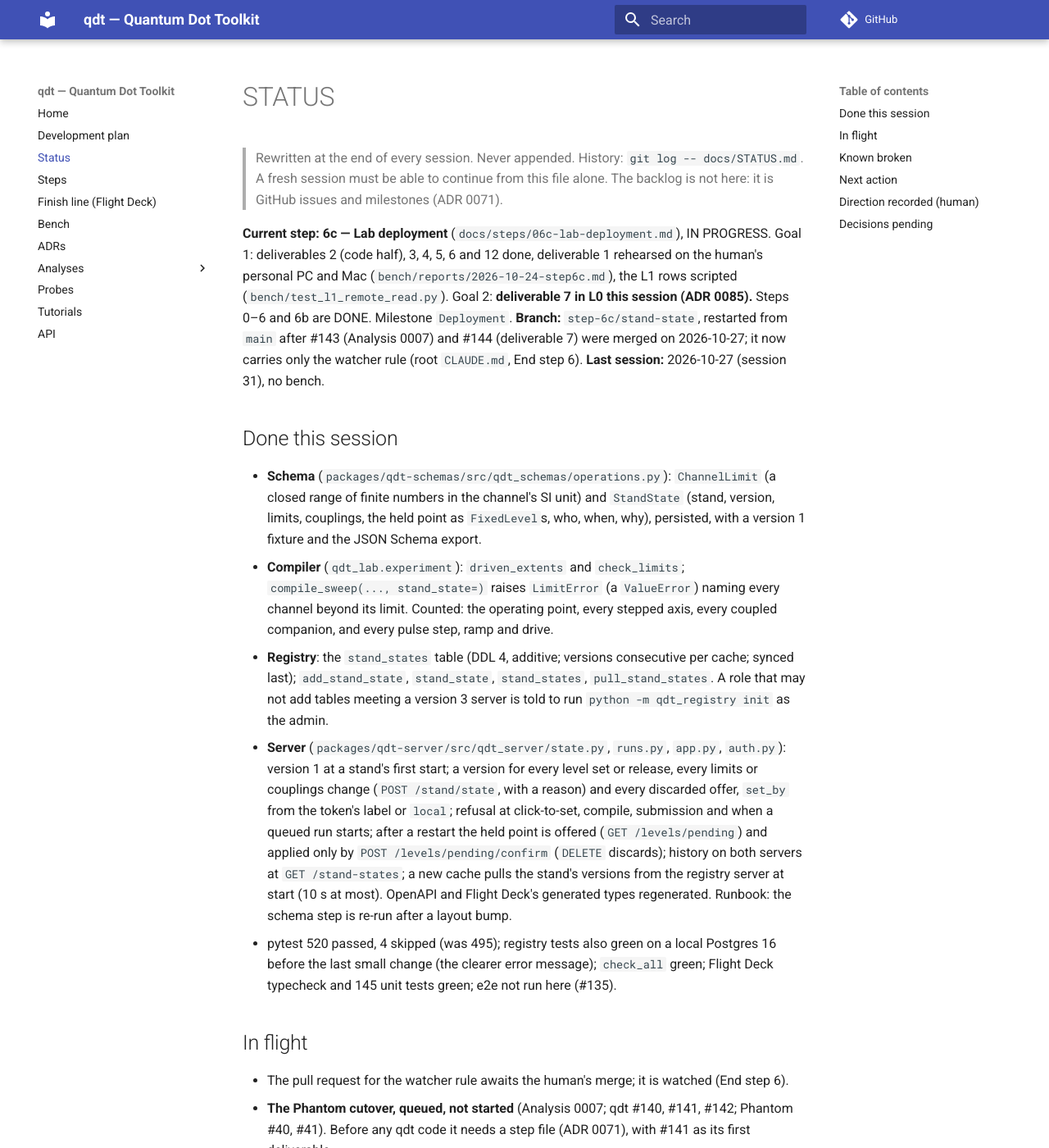
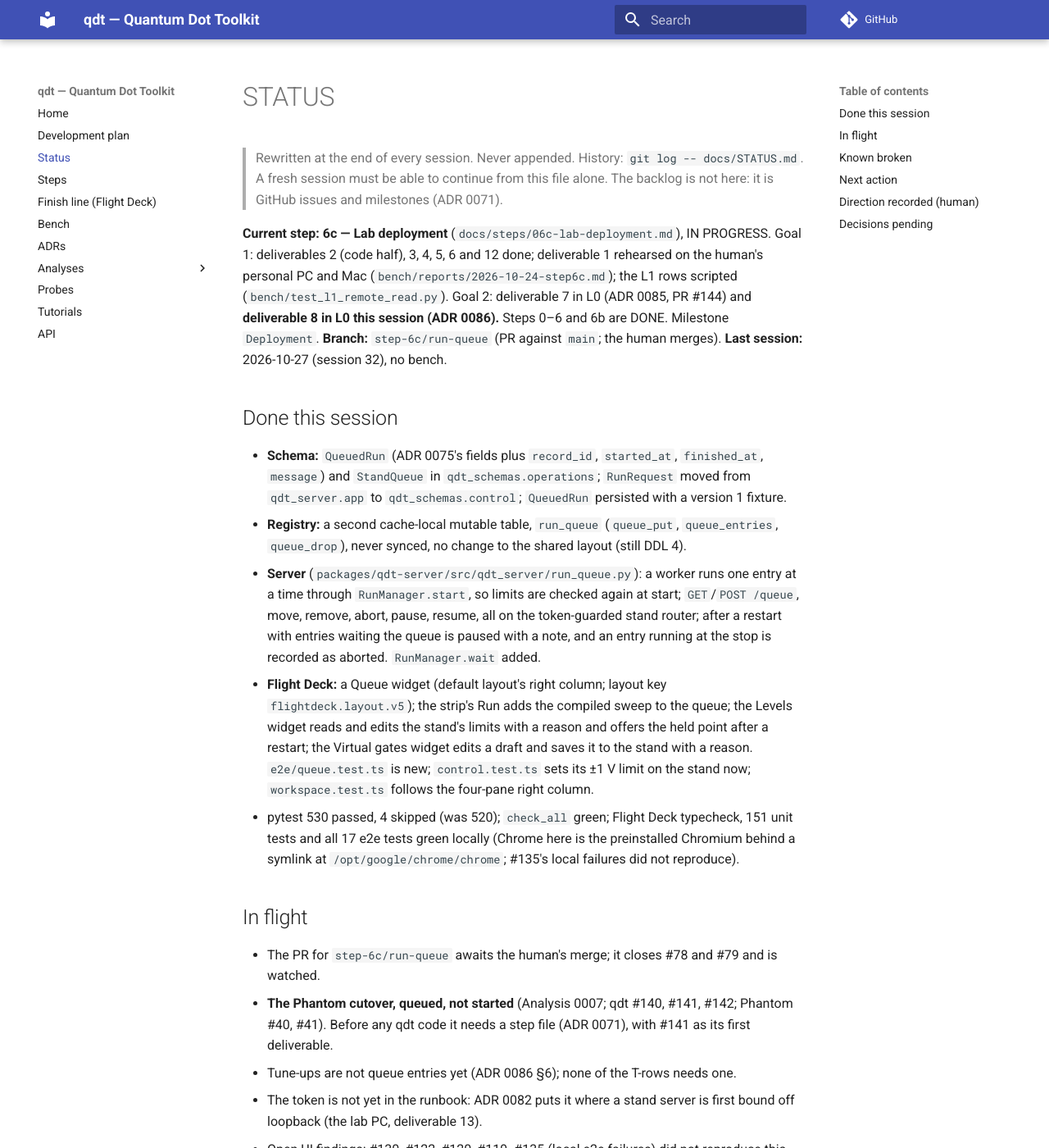
Before and after one commit to CowboyQuantum/qdt, an MkDocs documentation site: the page built from docs/STATUS.md, in a window 1280 px wide and 1400 px high. Shown: the whole window at 82% size. Built offline with MkDocs 1.6.1 and Material for MkDocs 9.7.7, drawn with Linux system fonts in a browser that asks for light colours; comment, search, counter and statistics services are not loaded; some of the changed text lies outside the part shown.

Commit message:
docs(status): session 32 — deliverable 8 in L0 (ADR 0086); the L2 orchestration rows next
Co-Authored-By: Claude Opus 5.5 <noreply@anthropic.com>
Claude-Session: https://claude.ai/code/session_01SWfRfPXvcGKxftGTLvx9kn

```diff
--- a/docs/STATUS.md
+++ b/docs/STATUS.md
@@ -5,79 +5,75 @@
 > The backlog is not here: it is GitHub issues and milestones (ADR 0071).
 
 **Current step:** **6c — Lab deployment** (`docs/steps/06c-lab-deployment.md`), IN PROGRESS. Goal 1:
-deliverables 2 (code half), 3, 4, 5, 6 and 12 done, deliverable 1 rehearsed on the human's personal PC and
-Mac (`bench/reports/2026-10-24-step6c.md`), the L1 rows scripted (`bench/test_l1_remote_read.py`). Goal 2:
-**deliverable 7 in L0 this session (ADR 0085).** Steps 0–6 and 6b are DONE. Milestone `Deployment`.
-**Branch:** `step-6c/stand-state`, restarted from `main` after #143 (Analysis 0007) and #144 (deliverable
-7) were merged on 2026-10-27; it now carries only the watcher rule (root `CLAUDE.md`, End step 6).
-**Last session:** 2026-10-27 (session 31), no bench.
+deliverables 2 (code half), 3, 4, 5, 6 and 12 done; deliverable 1 rehearsed on the human's personal PC and
+Mac (`bench/reports/2026-10-24-step6c.md`); the L1 rows scripted (`bench/test_l1_remote_read.py`). Goal 2:
+deliverable 7 in L0 (ADR 0085, PR #144) and **deliverable 8 in L0 this session (ADR 0086).** Steps 0–6 and
+6b are DONE. Milestone `Deployment`.
+**Branch:** `step-6c/run-queue` (PR against `main`; the human merges).
+**Last session:** 2026-10-27 (session 32), no bench.
 
 ## Done this session
-- **Schema** (`packages/qdt-schemas/src/qdt_schemas/operations.py`): `ChannelLimit` (a closed range of
-  finite numbers in the channel's SI unit) and `StandState` (stand, version, limits, couplings, the held
-  point as `FixedLevel`s, who, when, why), persisted, with a version 1 fixture and the JSON Schema export.
-- **Compiler** (`qdt_lab.experiment`): `driven_extents` and `check_limits`; `compile_sweep(...,
-  stand_state=)` raises `LimitError` (a `ValueError`) naming every channel beyond its limit. Counted: the
-  operating point, every stepped axis, every coupled companion, and every pulse step, ramp and drive.
-- **Registry**: the `stand_states` table (DDL 4, additive; versions consecutive per cache; synced last);
-  `add_stand_state`, `stand_state`, `stand_states`, `pull_stand_states`. A role that may not add tables
-  meeting a version 3 server is told to run `python -m qdt_registry init` as the admin.
-- **Server** (`packages/qdt-server/src/qdt_server/state.py`, `runs.py`, `app.py`, `auth.py`): version 1 at a
-  stand's first start; a version for every level set or release, every limits or couplings change
-  (`POST /stand/state`, with a reason) and every discarded offer, `set_by` from the token's label or
-  `local`; refusal at click-to-set, compile, submission and when a queued run starts; after a restart the
-  held point is offered (`GET /levels/pending`) and applied only by `POST /levels/pending/confirm`
-  (`DELETE` discards); history on both servers at `GET /stand-states`; a new cache pulls the stand's
-  versions from the registry server at start (10 s at most). OpenAPI and Flight Deck's generated types
-  regenerated. Runbook: the schema step is re-run after a layout bump.
-- pytest 520 passed, 4 skipped (was 495); registry tests also green on a local Postgres 16 before the last
-  small change (the clearer error message); `check_all` green; Flight Deck typecheck and 145 unit tests
-  green; e2e not run here (#135).
+- **Schema:** `QueuedRun` (ADR 0075's fields plus `record_id`, `started_at`, `finished_at`, `message`) and
+  `StandQueue` in `qdt_schemas.operations`; `RunRequest` moved from `qdt_server.app` to
+  `qdt_schemas.control`; `QueuedRun` persisted with a version 1 fixture.
+- **Registry:** a second cache-local mutable table, `run_queue` (`queue_put`, `queue_entries`,
+  `queue_drop`), never synced, no change to the shared layout (still DDL 4).
+- **Server** (`packages/qdt-server/src/qdt_server/run_queue.py`): a worker runs one entry at a time through
+  `RunManager.start`, so limits are checked again at start; `GET`/`POST /queue`, move, remove, abort,
+  pause, resume, all on the token-guarded stand router; after a restart with entries waiting the queue is
+  paused with a note, and an entry running at the stop is recorded as aborted. `RunManager.wait` added.
+- **Flight Deck:** a Queue widget (default layout's right column; layout key `flightdeck.layout.v5`); the
+  strip's Run adds the compiled sweep to the queue; the Levels widget reads and edits the stand's limits
+  with a reason and offers the held point after a restart; the Virtual gates widget edits a draft and saves
+  it to the stand with a reason. `e2e/queue.test.ts` is new; `control.test.ts` sets its ±1 V limit on the
+  stand now; `workspace.test.ts` follows the four-pane right column.
+- pytest 530 passed, 4 skipped (was 520); `check_all` green; Flight Deck typecheck, 151 unit tests and all
+  17 e2e tests green locally (Chrome here is the preinstalled Chromium behind a symlink at
+  `/opt/google/chrome/chrome`; #135's local failures did not reproduce).
 
 ## In flight
-- The pull request for the watcher rule awaits the human's merge; it is watched (End step 6).
+- The PR for `step-6c/run-queue` awaits the human's merge; it closes #78 and #79 and is watched.
 - **The Phantom cutover, queued, not started** (Analysis 0007; qdt #140, #141, #142; Phantom #40, #41).
   Before any qdt code it needs a step file (ADR 0071), with #141 as its first deliverable.
-- Flight Deck still keeps its own limit and coupling matrix in the browser; the server's limits hold
-  regardless. The widgets move to `/stand/state` and `/levels/pending` in deliverable 8 (ADR 0085 §7).
+- Tune-ups are not queue entries yet (ADR 0086 §6); none of the T-rows needs one.
 - The token is not yet in the runbook: ADR 0082 puts it where a stand server is first bound off loopback
   (the lab PC, deliverable 13).
-- Open UI findings: #130, #122, #120, #119. Pre-existing local e2e failures in `workspace.test.ts`: #135.
+- Open UI findings: #130, #122, #120, #119. #135 (local e2e failures) did not reproduce this session.
 
 ## Known broken
 Open blockers: none (`gh issue list --label blocker`). Everything else: `gh issue list`.
 
 ## Next action
-**Agent, next session:** **deliverable 8** (ADR 0075, 0084, 0085; #78, #79): `QueuedRun` in
-`qdt_schemas.operations` with `RunRequest` moved from `qdt_server.app` into `qdt-schemas` (one commit with
-every consumer); the run queue in the stand server, persisted in its cache, ordered, one run at a time,
-reorder and remove while queued, abort while running; Flight Deck's queue, Levels and Virtual gates widgets
-on the server's routes, with a prompt to confirm or discard an offered held point; the L0 rows "Queue" and
-"Flight Deck e2e" in the step file. Closes #78 and #79. Branch `step-6c/<short-name>`. Blockers from the
-human's machines first, if any appear.
-**Human:** merge the watcher-rule pull request. On the rehearsal `qdt-db`, update the repository and run
-`uv run python -m qdt_registry init` with the admin role (runbook Part 4): the layout is now version 4,
-and until then the laptop's sync and the read server stop with a message saying so. Still open from before:
-send plan §9 to IT; `ipconfig` on the measurement PC for #80; the rest of ADR 0077 before deliverables
-9–10; the runbook on the lab PC, then `bench/test_l1_remote_read.py` from a desk; review the
+**Agent, next session:** script the L2 rows as `bench/test_l2_orchestration.py` (`PLANNED_BY` the step
+file): T-1 … T-7, each submitted as a queue entry to `qdt-server --stand` (`POST /queue`), the scope as
+the sink, oracles from the proven rows of `docs/BENCH.md`, T-2 against a `StandState` limit, T-1's restart
+through `/levels/pending/confirm`, T-7's reorder, remove and abort through the queue routes; checked end to
+end against the simulated stand where a row allows it, as the L1 rows were. Then deliverable 11 (#76, the
+`settle_s` audit), 14 (#112, a local Postgres without Docker; this session ran one with `initdb` and
+`pg_ctl` as a non-root user) and 15 (#114, Windows commands). Deliverables 9–10 wait for the human's
+decision on ADR 0077. Branch `step-6c/<short-name>`. Blockers from the human's machines first.
+**Human:** merge this PR. On the rehearsal `qdt-db`, update the repository and run
+`uv run python -m qdt_registry init` as the admin (said 2026-10-27: when back at that PC). Still open:
+send plan §9 to IT; `ipconfig` on the measurement PC for #80; decide the rest of ADR 0077 before
+deliverables 9–10; the runbook on the lab PC, then `bench/test_l1_remote_read.py` from a desk; review the
 pre-deployment records; restore drill #2 on 2026-10-31 (#133).
 
 ## Direction recorded (human)
-- **2026-10-27 (session 31):** asked for notes on making qdt compatible with Phantom (they are Analysis
-  0007, PR #143, and issues #140–#142), then: "Ok then continue with deliverable 7." After #144 was
-  opened: "Yes, make sure all agent submitted PRs have a watcher armed going forward" → root `CLAUDE.md`,
-  End step 6, and `.claude/commands/session-end.md` step 6.
-- **2026-10-27 (session 30, detour):** asked for the Phantom cutover to be laid out; answered Analysis
-  0007's questions: "move the sequencer interpreter into qdt lab as you say. device file makes more sense.
-  Let's hold off on deciding the release cadence. I don't see a decision needed for the simulated stand."
+- **2026-10-27 (session 32):** "I will re init the register when I get back to the database pc. Start
+  deliverable 8."
+- **2026-10-27 (session 31):** "Ok then continue with deliverable 7." After #144 was opened: "Yes, make sure
+  all agent submitted PRs have a watcher armed going forward" → root `CLAUDE.md`, End step 6.
+- **2026-10-27 (session 30, detour):** on Analysis 0007: "move the sequencer interpreter into qdt lab as you
+  say. device file makes more sense. Let's hold off on deciding the release cadence. I don't see a decision
+  needed for the simulated stand."
 - **2026-10-25 (session 30):** "accept 0075" (ADR 0084); discovery starts with instruments connected
   directly to the computer, with an address range "for future specification when I understand how we can
-  isolate the rack ips to a vlan or range"; the writing guidance lives in root `CLAUDE.md`.
+  isolate the rack ips to a vlan or range".
 - Earlier direction, verbatim: `git show d7c7a01:docs/STATUS.md`, § Direction recorded (sessions 26–30),
   and `git show b94193f:docs/STATUS.md` (sessions ≤ 25).
 
 ## Decisions pending
 All are `decision` issues (`gh issue list --label decision`), plus Step 6c's remaining open decision:
 ADR 0077 (before deliverables 9–10; its discovery scope is already narrowed by ADR 0084, #80). Settled:
-ADR 0075 (ADR 0084) and its details (ADR 0085). Held by the human (2026-10-27): Phantom's release cadence
-against qdt's pin (Analysis 0007, answer 3).
+ADR 0075 (ADR 0084) and its details (ADR 0085, 0086). Held by the human (2026-10-27): Phantom's release
+cadence against qdt's pin (Analysis 0007, answer 3).
--- a/docs/steps/06c-lab-deployment.md
+++ b/docs/steps/06c-lab-deployment.md
@@ -178,6 +178,11 @@ section ADR 0082 asks for. **ADR 0075 accepted 2026-10-25 (ADR 0084).** **Delive
 2026-10-27; ADR 0085):** `ChannelLimit` and `StandState` in `qdt_schemas.operations`; versions in the
 registry's `stand_states` table (DDL 4); the stand server loads the latest at start, refuses a level, a
 compile, a submission or the start of a queued run beyond a limit, and offers the held point after a
-restart until a person confirms or discards it; the L0 row "StandState" is green. `QueuedRun` and Flight
-Deck's switch to these routes (Levels, Virtual gates, the confirmation prompt) come with deliverable 8.
-Deliverables 8–11, 13–16 not started.
+restart until a person confirms or discards it; the L0 row "StandState" is green. **Deliverable 8 in L0
+(session 32, 2026-10-27; ADR 0086):** `QueuedRun` and `StandQueue` in `qdt_schemas.operations`, `RunRequest`
+moved to `qdt_schemas.control`; the run queue in the stand server, kept in the cache's `run_queue` table,
+one run at a time, move and remove while waiting, abort while running, pause and resume, paused after a
+restart with entries waiting; Flight Deck's Queue widget, Run through the queue, the Levels widget's
+limits and restart prompt, and the Virtual gates matrix saved to the stand. The L0 rows "Queue" and
+"Flight Deck e2e" are green (`e2e/queue.test.ts`; commands absent on a read server, `e2e/readonly.test.ts`).
+Tune-ups are not queue entries yet (ADR 0086 §6). Deliverables 9–11, 13–16 not started.
```
